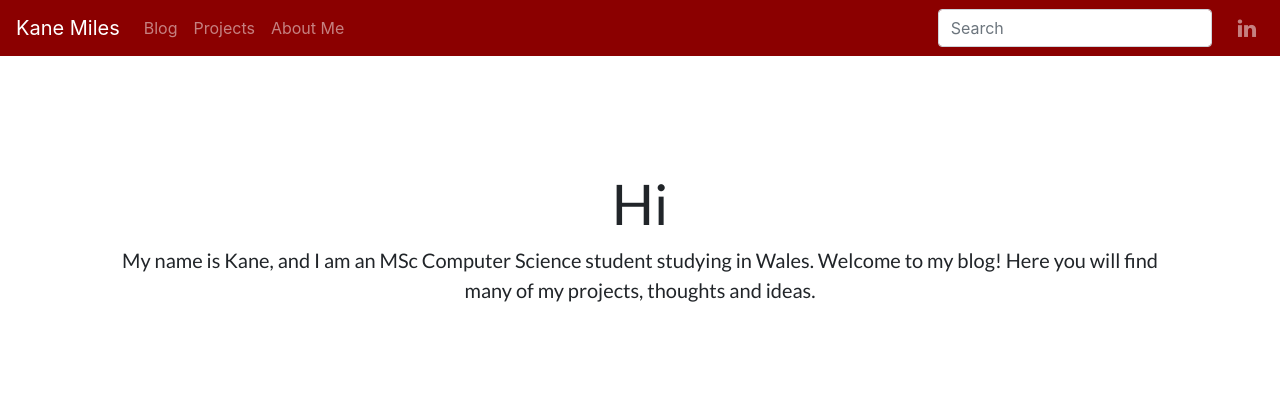
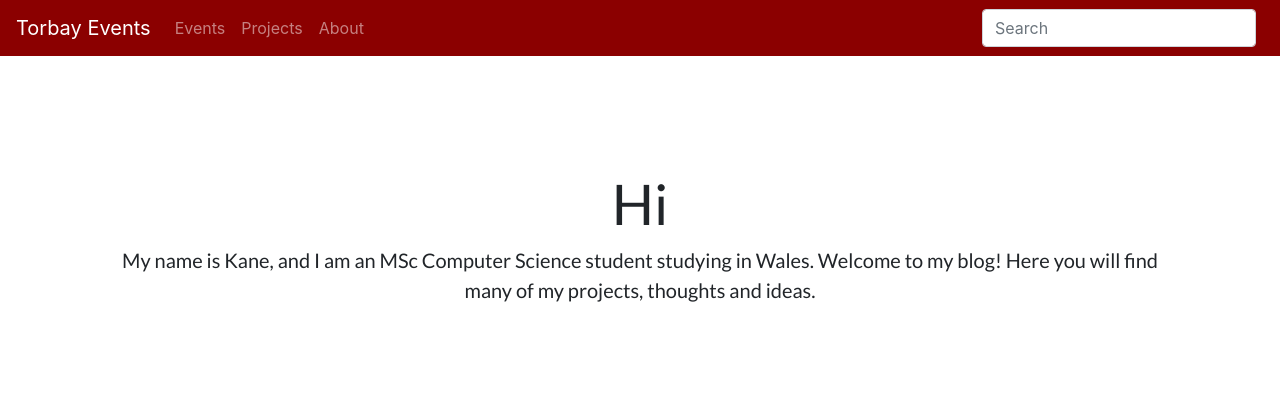
Before and after one commit to charlesday99/Python-Events-Manager, a Flask app: page / in a window 1280 px wide. Shown: the top 417 px of the page. Run offline with Flask 2, Linux system fonts and the light colour scheme; some libraries are stand-ins or nearby versions.

Commit message:
Small tweaks and fixes.

```diff
--- a/app/templates/base.html
+++ b/app/templates/base.html
@@ -29,7 +29,7 @@
   <body>
 
     <nav class="custom-nav navbar navbar-expand-lg navbar-dark">
-      <a class="navbar-brand" href="{{ url_for('index') }}">Kane Miles</a>
+      <a class="navbar-brand" href="{{ url_for('index') }}">Torbay Events</a>
       <button class="navbar-toggler" type="button" data-toggle="collapse" data-target="#navbarNav" aria-controls="navbarNav" aria-expanded="false" aria-label="Toggle navigation">
         <span class="navbar-toggler-icon"></span>
       </button>
@@ -37,13 +37,13 @@
       <div class="collapse navbar-collapse" id="navbarNav">
         <ul class="navbar-nav">
           <li class="nav-item">
-            <a class="nav-link" href="{{ url_for('blog') }}">Blog</a>
+            <a class="nav-link" href="{{ url_for('blog') }}">Events</a>
           </li>
           <li class="nav-item">
             <a class="nav-link" href="{{ url_for('projects') }}">Projects</a>
           </li>
           <li class="nav-item">
-            <a class="nav-link" href="{{ url_for('about') }}">About Me</a>
+            <a class="nav-link" href="{{ url_for('about') }}">About</a>
           </li>
 
           {% if session.logged_in %}
@@ -60,12 +60,6 @@
           <input class="form-control mr-sm-2" name="q" type="text" placeholder="Search" aria-label="Search" value="{% if search %}{{ search }}{% endif %}">
         </form>
         {% endblock %}
-
-        <ul class="nav navbar-nav navbar-right">
-          <li>
-            <a class="nav-link" href="https://www.linkedin.com/in/kane-miles-dev/"><i class="fa fa-linkedin fa-lg"></i></a>
-          </li>
-        </ul>
 
       </div>
     </nav>
@@ -92,5 +86,22 @@
 
     {% block final_scripts %}{% endblock %}
 
+    <script>
+
+      var buttons = document.getElementsByClassName("af-btn");
+
+      for (i = 0; i < buttons.length; i++) {
+        let button = buttons[i];
+        buttons[i].onclick = function () {
+          var trans_value = getComputedStyle(button).getPropertyValue("opacity");
+          if(trans_value == 1){
+            return true;
+          }
+          return false;
+        }
+      }
+
+    </script>
+
   </body>
 </html>
--- a/app/templates/blog.html
+++ b/app/templates/blog.html
@@ -4,7 +4,7 @@
 
 {% block description %}Blog entries page.{% endblock %}
 
-{% block content_title %}{% if search %}Search "{{ search }}"{% else %}Posts{% endif %}{% endblock %}
+{% block content_title %}{% if search %}Search "{{ search }}"{% else %}Events{% endif %}{% endblock %}
 
 {% block content %}
   {% for entry in object_list %}
--- a/app/templates/index.html
+++ b/app/templates/index.html
@@ -44,23 +44,3 @@
 </div>
 
 {% endblock %}
-
-{% block final_scripts %}
-<script>
-
-  var buttons = document.getElementsByClassName("af-btn");
-
-  for (i = 0; i < buttons.length; i++) {
-    let button = buttons[i];
-    buttons[i].onclick = function () {
-      var trans_value = getComputedStyle(button).getPropertyValue("opacity");
-      console.log(trans_value);
-      if(trans_value == 1){
-        return true;
-      }
-      return false;
-    }
-  }
-
-</script>
-{% endblock %}
```
Also changed, not shown: app/static/css/stylesheet.css (line endings or trailing spaces).
